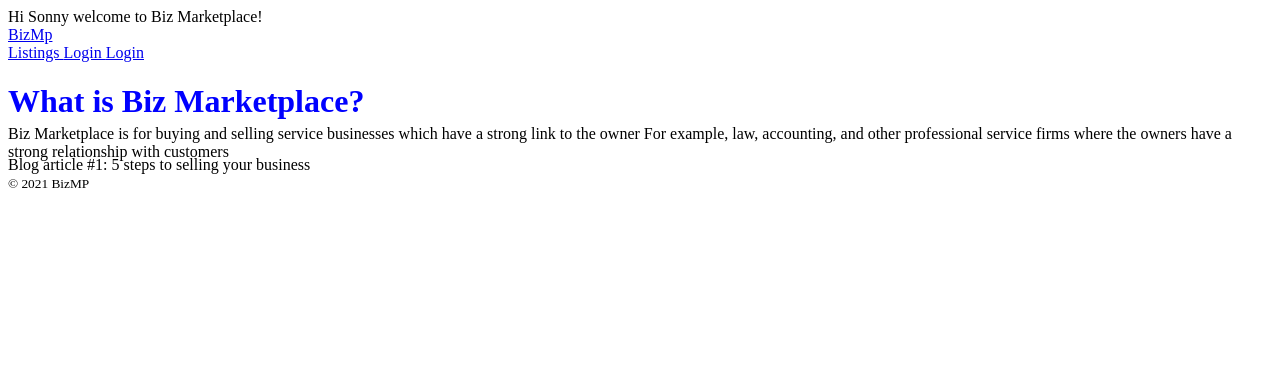
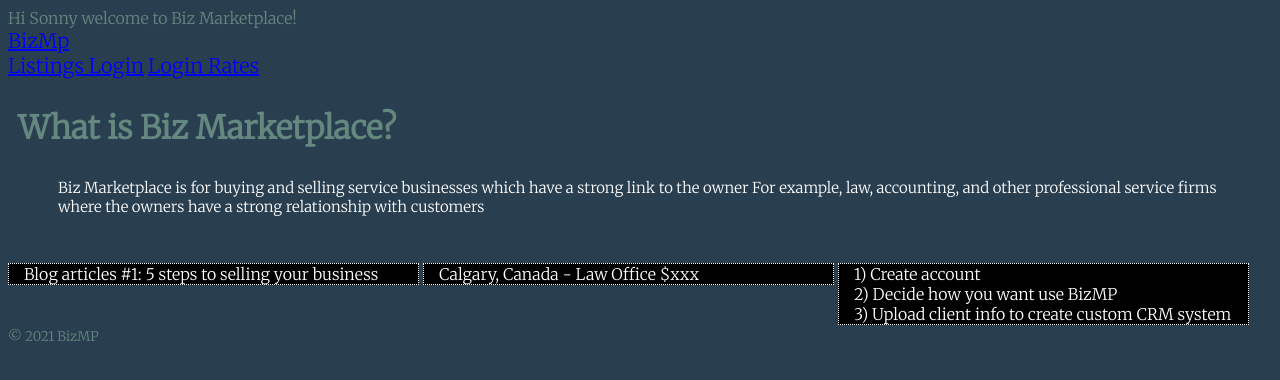
Before and after one commit to SonnyK33/Biz_Mp, a Flask app: page / in a window 1280 px wide. Shown: the top 380 px of the page. Run offline with Flask 2, Linux system fonts and the light colour scheme.

Commit message:
added login.html, css file

```diff
--- a/app/main/routes.py
+++ b/app/main/routes.py
@@ -1,5 +1,6 @@
 from flask.templating import render_template
 from app.main import bp
+from app.auth.forms import LoginForm
 
 @bp.route('/')
 @bp.route('/index')
@@ -7,6 +8,15 @@ def index():
     Users = {'username':'Sonny'}
     return render_template('index.html',title="Home",Users=Users)
 
+# moved this here temporarily for testing, needs to go back to auth/routes.py
+@bp.route('/login', methods=['GET', 'POST'])
+def login():
+    form = LoginForm()
+    # Users = {'user':'Sonny'}
+    return render_template('login.html',title='login',form=form)
+
+
+
     # for database:
     #     seller name, contact info, name of business, description, asking price
     #
--- a/app/static/styles.css
+++ b/app/static/styles.css
@@ -3,7 +3,7 @@
     background-color: #DDF;
     height: 100px
 } */
-
+/*
 h1{
     height: 20px;
     color:blue
@@ -12,4 +12,91 @@ h1{
 p{
     height: 15px;
     color:black
+} */
+
+
+
+.grid,
+.col-1-3 {
+  display: inline-block;
+  vertical-align: top;
+  width: 30%;
+  padding-left: 15px;
+  padding-right: 15px;
+  background-color:black;
+  color:white;
+  border: 1px dotted white;
 }
+
+body {
+    background:#293f50;
+    color:#648880;
+    font-family:'Merriweather', serif;
+    font-fmaily:'Playfair Disply', serif;
+  }
+
+  h1{
+      margin: 10px;
+      width: 400px;
+      height: 20px;
+      height: 20px;
+      color:#648880;
+  }
+
+
+  p{
+      height: 35px;
+      margin: 50px;
+      font-size: 15px;
+      color:white;
+      font-family:'Merriweather', serif;
+      font-fmaily:'Playfair Disply', serif;
+  }
+
+  a {
+    font-size: 20px;
+    color:blue;
+  }
+
+  a:hover {
+    color:red;
+  }
+
+  footer {
+    clear: both;
+  }
+
+
+
+/*
+#blogs {
+
+  display: inline-block;
+  width: 30%;
+  margin: 0 1%;
+  background-color:black;
+  color:white;
+  border: 1px dotted white;
+  vertical-align:top;
+}
+
+#listings {
+  display: inline-block;
+  width: 30%;
+  margin: 0 1%;
+  background-color:black;
+  color:white;
+  border: 1px dotted white;
+  vertical-align:top;
+}
+
+#howitworks{
+  background-color:black;
+  color:white;
+  display: inline-block;
+  width: 30%;
+  padding: 1px;
+  margin: 0 1%;
+  border: 1px dotted white;
+  vertical-align:top;
+} */
--- a/app/templates/index.html
+++ b/app/templates/index.html
@@ -1,21 +1,34 @@
 <!DOCTYPE html>
+
 <html>
+
+
 <head>
-        <!-- <link rel= "stylesheet" type= "text/css" href= "{{ url_for('static',filename='styles.css') }}"> -->
-        <link rel= "stylesheet" type= "text/css" href= "static/styles.css">
+
+    <link rel="stylesheet" type="text/css" href="static/styles.css">
+
+    <link rel="preconnect" href="https://fonts.googleapis.com">
+    <link rel="preconnect" href="https://fonts.gstatic.com" crossorigin>
+    <link href="https://fonts.googleapis.com/css2?family=Merriweather:wght@300&family=Playfair+Display&display=swap"
+        rel="stylesheet">
 
     <title>{{title}} - BizMP</title>
     Hi {{Users.username}} welcome to Biz Marketplace!
 </head>
+
 <body>
     <header>
-                <!-- <a href="index.html"> BizMp </a> -->
+
         <a href="{{ url_for('main.index') }}"> BizMp </a>
         <nav>
             <a href="Listings.html"> Listings </a>
-                    <a href="Login.html"> Login </a>
-                    <a href="Rates.html"> Login </a>
+            <a href = "/auth/login">Login</a>
+            <a href="{{ url_for('auth.login') }}"> Login </a>
+            <a href="Rates.html"> Rates </a>
+
         </nav>
+        <br>
+
     </header>
     <h1> What is Biz Marketplace?</h1>
 
@@ -23,19 +36,22 @@
         For example, law, accounting, and other professional service firms where the owners
         have a strong relationship with customers</p>
 
-            <article> Blog article #1: 5 steps to selling your business</article>
+    <article class='col-1-3'>
+        Blog articles
+        #1: 5 steps to selling your business</article>
 
+    <article class='col-1-3'>
+        Calgary, Canada - Law Office $xxx
+    </article>
 
-
+    <article class='col-1-3'>
+        1) Create account <br>
+        2) Decide how you want use BizMP <br>
+        3) Upload client info to create custom CRM system
+    </article>
 
     <footer> <small> &COPY; 2021 BizMP </small></footer>
 
 </body>
 
-
 </html>
-
-
-<!-- layout of page -
-listings on left, articles on right
-login top right -->
```
Also changed, not shown: app/auth/forms.py (added, +9 -0 lines), app/auth/routes.py (+6 -3 lines), app/templates/auth/login.html (+44 -0 lines), config.py (added). Lines whose indentation alone changed are shown as unchanged.
